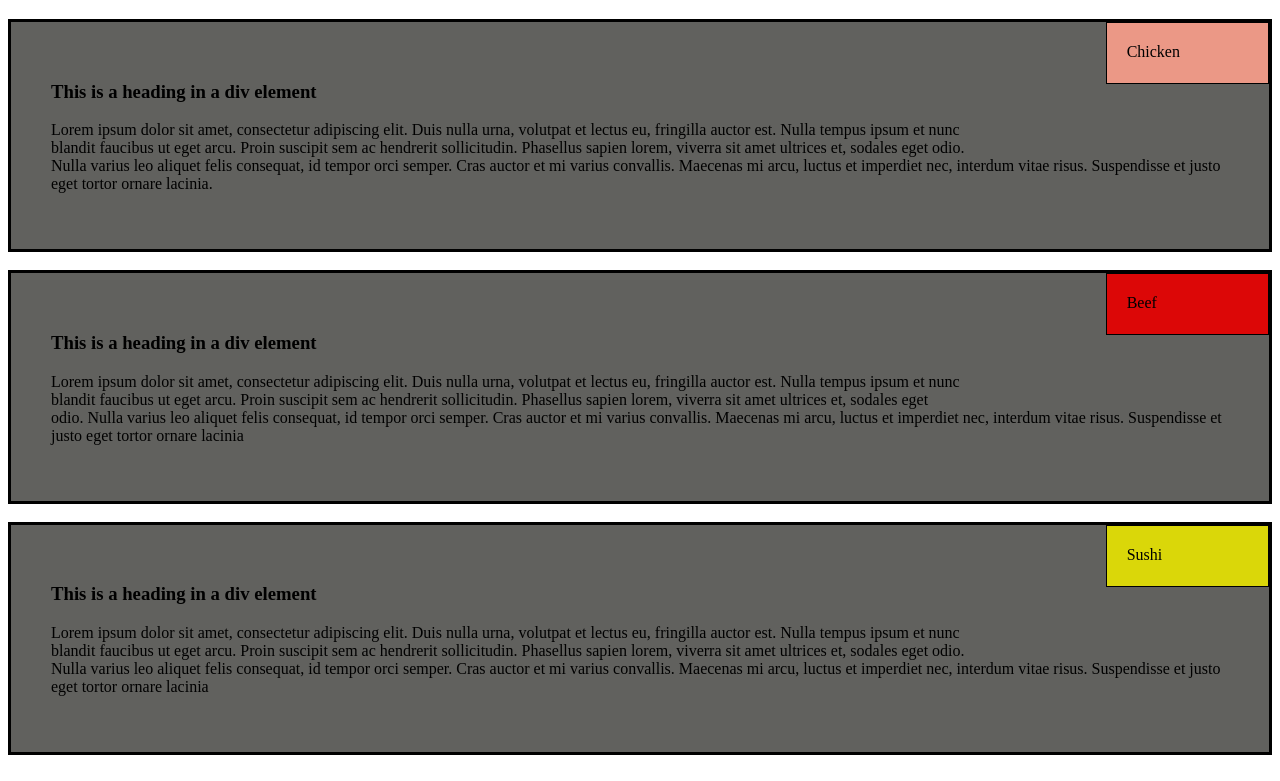
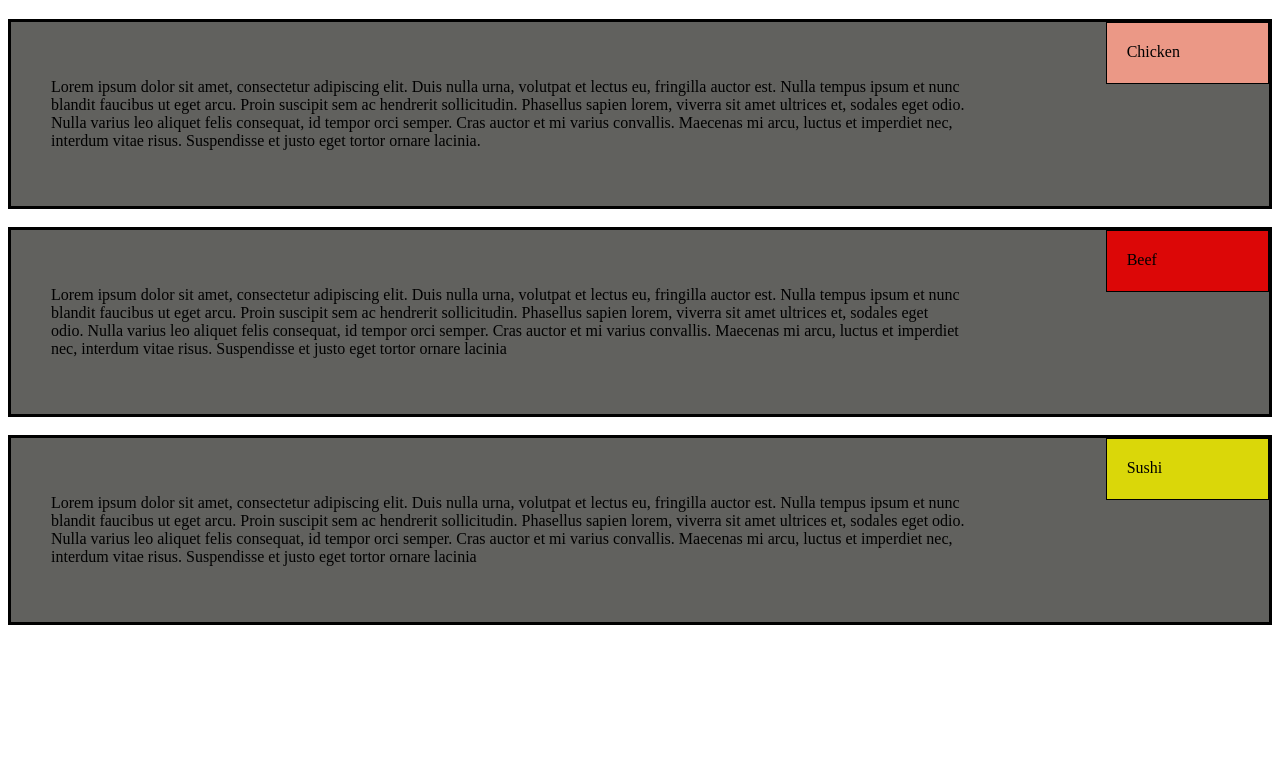
Before and after one commit to Finisimo/module2-solution, a plain HTML site: page index.html in a window 1280 px wide. Shown: the part 67-848 px from the top of the page. After the commit the page ends 800 px from the top, so only its background shows below. Drawn offline with Linux system fonts and the light colour scheme.

Commit message:
Update index.html

```diff
--- a/index.html
+++ b/index.html
@@ -9,21 +9,21 @@
 
 <div id="one">
 <p class="top">Chicken</p>
-  <h3>This is a heading in a div element</h3>
+
   <p>Lorem ipsum dolor sit amet, consectetur adipiscing elit.
   Duis nulla urna, volutpat et lectus eu, fringilla auctor est. Nulla tempus ipsum et nunc blandit faucibus ut eget arcu. Proin suscipit sem ac hendrerit sollicitudin. Phasellus sapien lorem, viverra sit amet ultrices et, sodales eget odio. Nulla varius leo aliquet felis consequat, id tempor orci semper. Cras auctor et mi varius convallis. Maecenas mi arcu, luctus et imperdiet nec, interdum vitae risus. Suspendisse et justo eget tortor ornare lacinia.</p>
 </div>
 <br>
 <div id="two">
 <p class="middle">Beef</p>
-  <h3>This is a heading in a div element</h3>
+
   <p>Lorem ipsum dolor sit amet, consectetur adipiscing elit.
   Duis nulla urna, volutpat et lectus eu, fringilla auctor est. Nulla tempus ipsum et nunc blandit faucibus ut eget arcu. Proin suscipit sem ac hendrerit sollicitudin. Phasellus sapien lorem, viverra sit amet ultrices et, sodales eget odio. Nulla varius leo aliquet felis consequat, id tempor orci semper. Cras auctor et mi varius convallis. Maecenas mi arcu, luctus et imperdiet nec, interdum vitae risus. Suspendisse et justo eget tortor ornare lacinia</p>
 </div>
 <br>
 <div id="three">
 <p class="bottom">Sushi</p>
-  <h3>This is a heading in a div element</h3>
+
   <p>Lorem ipsum dolor sit amet, consectetur adipiscing elit.
   Duis nulla urna, volutpat et lectus eu, fringilla auctor est. Nulla tempus ipsum et nunc blandit faucibus ut eget arcu. Proin suscipit sem ac hendrerit sollicitudin. Phasellus sapien lorem, viverra sit amet ultrices et, sodales eget odio. Nulla varius leo aliquet felis consequat, id tempor orci semper. Cras auctor et mi varius convallis. Maecenas mi arcu, luctus et imperdiet nec, interdum vitae risus. Suspendisse et justo eget tortor ornare lacinia</p>
 </div>
```
